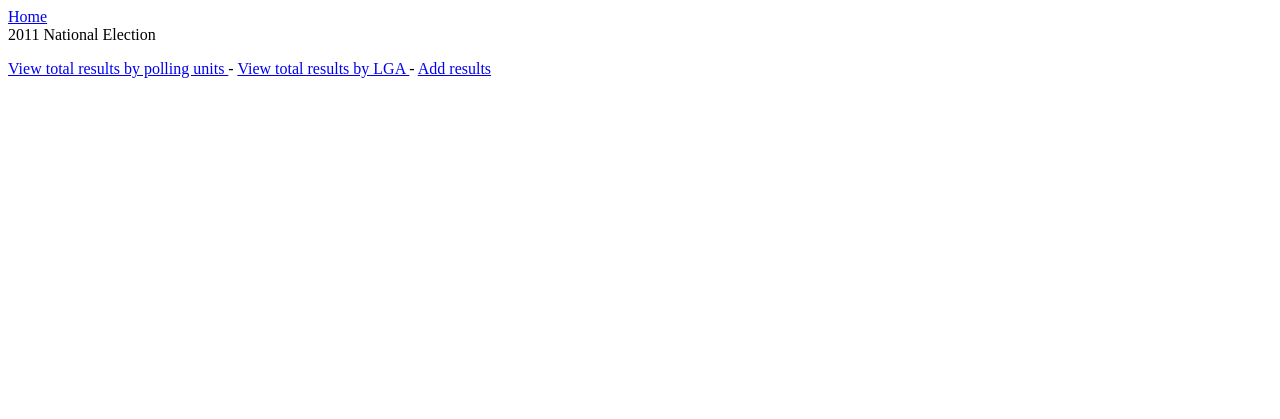
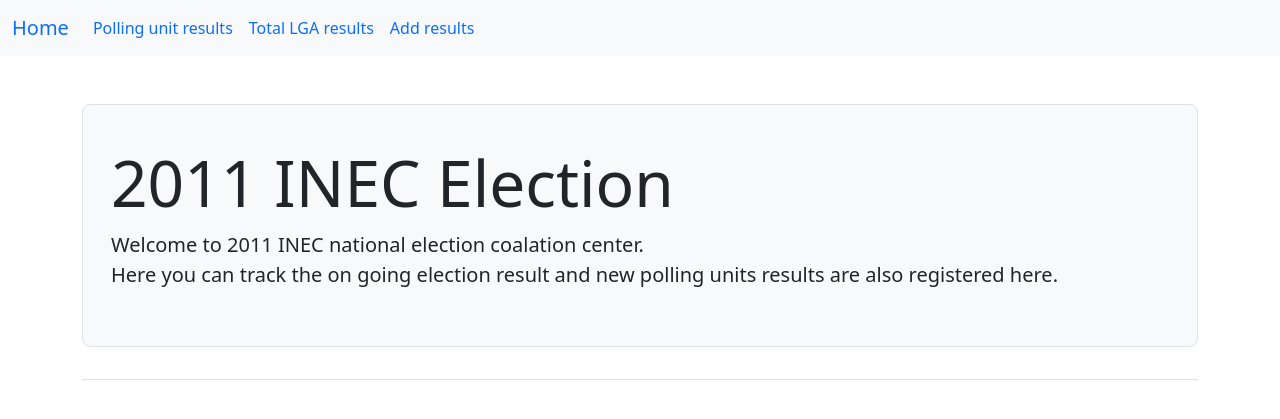
Before and after one commit to nzejoe/bincom-test, a Django app: page / in a window 1280 px wide. Shown: the top 419 px of the page. Run offline with Django 4.2, Linux system fonts and the light colour scheme; some libraries are stand-ins or nearby versions.

Commit message:
project styling

```diff
--- a/config/settings.py
+++ b/config/settings.py
@@ -38,6 +38,8 @@
 INSTALLED_APPS = [
     # local apps
     "polls",
+    # Third party apps.
+    "bootstrap5",
     # default system apps
     "django.contrib.admin",
     "django.contrib.auth",
--- a/polls/views.py
+++ b/polls/views.py
@@ -5,11 +5,17 @@
 
 
 def home(request):
+    """
+    this renders the landing page
+    """
 
     return render(request, "home.html")
 
 
 def polling_units(request):
+    """
+    this renders the list of all polling units
+    """
     polling_units = PollingUnit.objects.exclude(polling_unit_name__exact="")
 
     context = {
--- a/templates/base.html
+++ b/templates/base.html
@@ -4,12 +4,44 @@
     <meta charset="UTF-8">
     <meta http-equiv="X-UA-Compatible" content="IE=edge">
     <meta name="viewport" content="width=device-width, initial-scale=1.0">
+    {% load bootstrap5 %}
+    {% bootstrap_css %}
+    {% bootstrap_javascript %}
+    <style>
+        .w-5{
+            min-width: 6rem;
+        }
+    </style>
     <title>Bincom Test</title>
 </head>
 <body>
-    <header><a href="{% url "polls:home" %}">Home</a></header>
-    <main>
-        <header>{% block page_header %}Welcome{% endblock page_header %}</header>
+    <nav class="navbar navbar-expand-lg navbar-light bg-light">
+        <div class="container-fluid">
+            <a class="navbar-brand text-primary" href="{% url "polls:home" %}">Home</a>
+            <button class="navbar-toggler" type="button" data-bs-toggle="collapse" data-bs-target="#navbarSupportedContent" aria-controls="navbarSupportedContent" aria-expanded="false" aria-label="Toggle navigation">
+            <span class="navbar-toggler-icon"></span>
+            </button>
+        <div class="collapse navbar-collapse" id="navbarSupportedContent">
+        <ul class="navbar-nav me-auto mb-2 mb-lg-0">
+            <li class="nav-item">
+                <a class="nav-link text-primary" aria-current="page" href="{% url "polls:polling_units" %}">
+                    Polling unit results
+                </a>
+            </li>
+            <li class="nav-item">
+                <a class="nav-link text-primary" href="{% url "polls:lga_results" %}">Total LGA results</a>
+            </li>
+            <li class="nav-item">
+                <a class="nav-link text-primary" href="{% url "polls:add_results" %}">Add results</a>
+            </li>
+        </ul>
+        </div>
+    </div>
+    </nav>
+    <main class="container">
+        <header class="pb-2 mb-2 mt-5 border-bottom">
+            {% block page_header %}Welcome{% endblock page_header %}
+        </header>
         {% block content %}{% endblock content %}
     </main>
 </body>
--- a/templates/home.html
+++ b/templates/home.html
@@ -1,16 +1,18 @@
 {% extends 'base.html' %}
 
 {% block page_header %}
-    2011 National Election
-{% endblock page_header %}
+  <div class="p-3 mb-4 bg-light border rounded-3">
+    <div class="container-fluid py-4">
+      <h1 class="display-3">2011 INEC Election</h1>
 
-{% block content %}
-    <div>
-        <p>
-            <a href="{% url "polls:polling_units" %}">View total results by polling units </a> -
-            <a href="{% url "polls:lga_results" %}">View total results by LGA </a> -
-            <a href="{% url "polls:add_results" %}">Add results</a>
-        </p>
+      <p class="lead">
+        Welcome to 2011 INEC national election coalation center.
+        <br>
+        Here you can track the on going election result and new polling units results are also
+        registered here.
+      </p>
+
 
     </div>
-{% endblock content %}
+  </div>
+{% endblock page_header %}
```
Also changed, not shown: templates/polls/add_results.html (+14 -12 lines), templates/polls/lga_results.html (+9 -9 lines), templates/polls/polling_units.html (+7 -3 lines), templates/polls/unit_results.html (+4 -4 lines).
